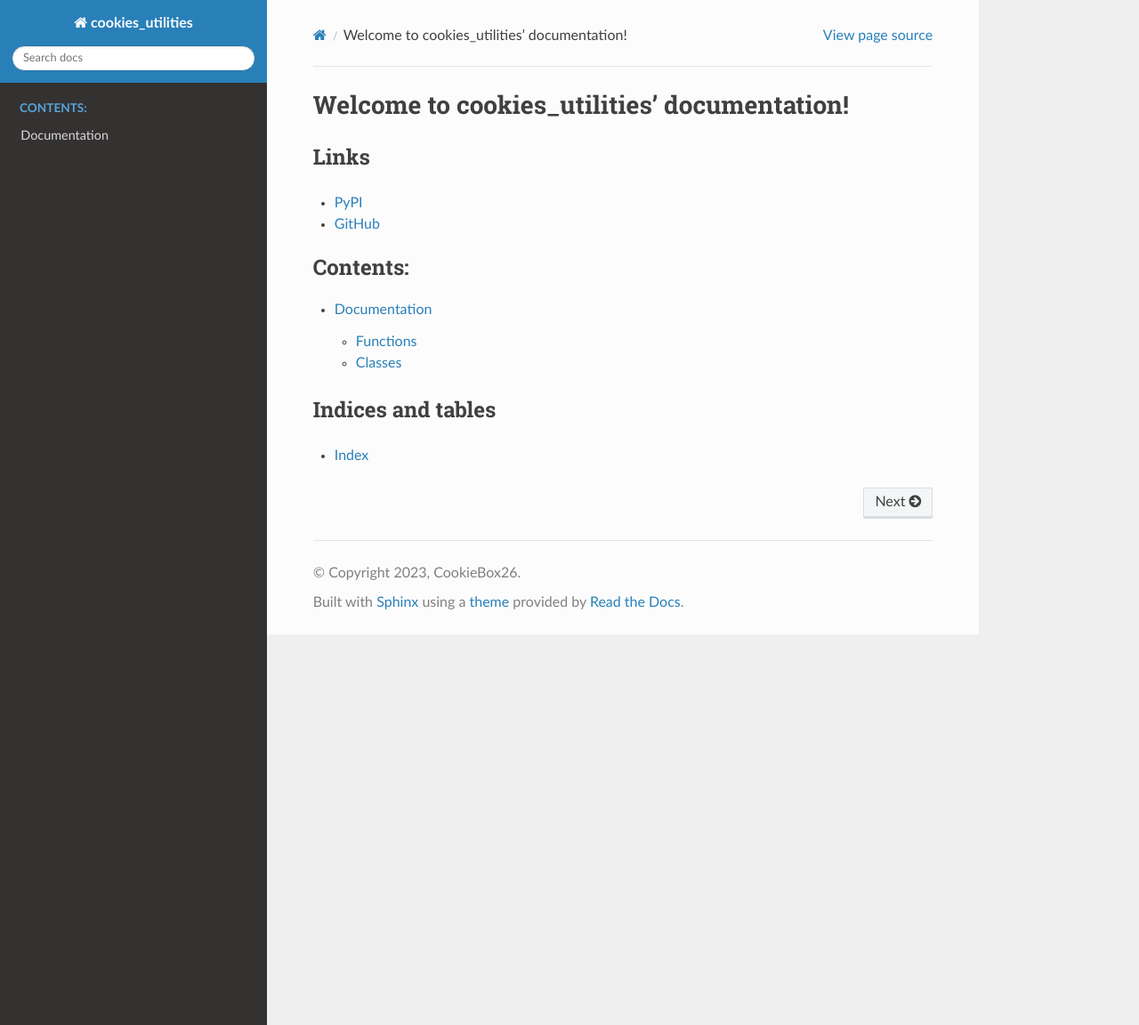
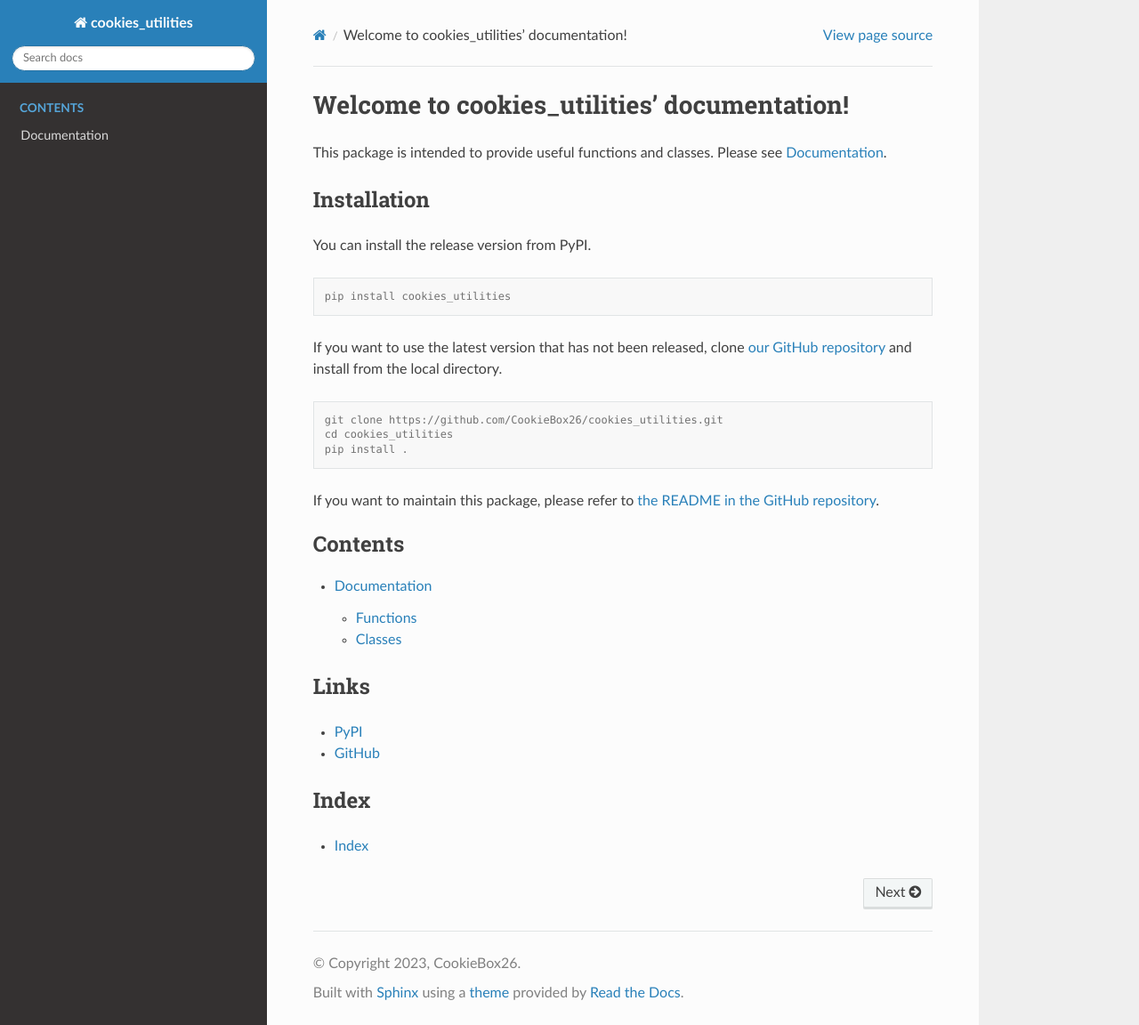
Before and after one commit to CookieBox26/cookies_utilities, a Sphinx documentation site: the page built from docs/source/index.rst, in a window 1280 px wide and 1152 px high. Shown: the whole window at 89% size. Built offline with Sphinx 7.4.7 and the Read the Docs theme 2.0.0, drawn with Linux system fonts in a browser that asks for light colours.

Commit message:
update README and Documentation

```diff
--- a/docs/source/index.rst
+++ b/docs/source/index.rst
@@ -1,5 +1,33 @@
 Welcome to cookies_utilities' documentation!
 =============================================
+
+This package is intended to provide useful functions and classes. Please see :doc:`cookies_utilities`.
+
+Installation
+************
+
+You can install the release version from PyPI.
+
+.. code-block:: console
+
+   pip install cookies_utilities
+
+If you want to use the latest version that has not been released, clone `our GitHub repository <https://github.com/CookieBox26/cookies_utilities>`_ and install from the local directory.
+
+.. code-block:: console
+
+   git clone https://github.com/CookieBox26/cookies_utilities.git
+   cd cookies_utilities
+   pip install .
+
+If you want to maintain this package, please refer to `the README in the GitHub repository <https://github.com/CookieBox26/cookies_utilities/blob/main/README.md>`_.
+
+
+.. toctree::
+   :maxdepth: 2
+   :caption: Contents
+
+   cookies_utilities.rst
 
 Links
 *****
@@ -9,13 +37,7 @@ Links
 - `PyPI <https://pypi.org/project/cookies-utilities/>`_
 - `GitHub <https://github.com/CookieBox26/cookies_utilities>`_
 
-.. toctree::
-   :maxdepth: 2
-   :caption: Contents:
-
-   cookies_utilities.rst
-
-Indices and tables
-******************
+Index
+*****
 
 * :ref:`genindex`
```
Also changed, not shown: README.md (+20 -1 lines).
